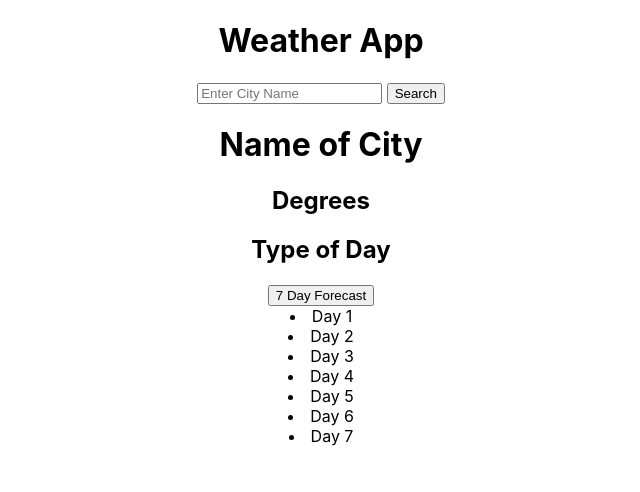
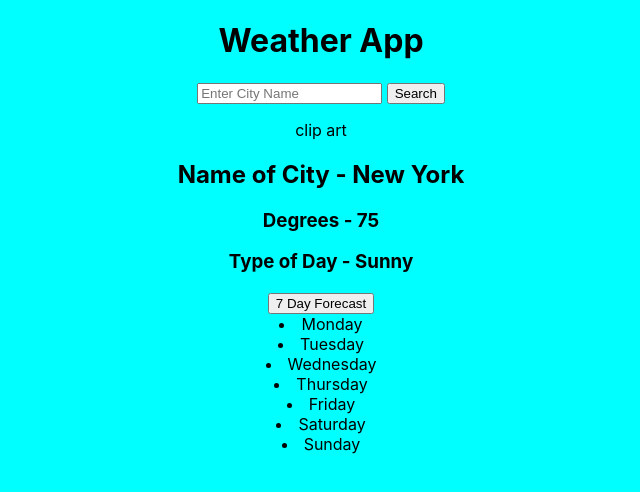
Before and after one commit to VishalGill/Weather-App, a React (Create React App) app: page / in a window 1280 px wide. Shown: the top 492 px of the page, without its empty margins (319-959 px from the left). Built offline with nearby package versions, Linux system fonts and the light colour scheme.

Commit message:
Got first part of api to work

```diff
--- a/src/App.js
+++ b/src/App.js
@@ -2,13 +2,43 @@ import './App.css';
 import Weather from './Components/Weather';
 import Header from './Components/Header';
 import Forecast from './Components/Forecast';
+import ClipArt from './Components/ClipArt';
+import { useState } from 'react';
 
 function App() {
+	const [citySearch, setCitySearch] = useState('');
+	function fetchWeather() {
+		console.log(citySearch);
+		const url = `https://dataservice.accuweather.com/locations/v1/cities/search?apikey=KCeDcnDMsYZ7FolPQ2HzCsQI9GdvxmP5&q=${citySearch}`;
+
+		fetch(url)
+			.then((res) => {
+				return res.json();
+			})
+			.then((res) => {
+				console.log(res);
+			});
+	}
+
+	function handleSubmit(event) {
+		event.preventDefault();
+		fetchWeather();
+	}
+	function handleChange(event) {
+		setCitySearch(event.target.value);
+		// console.log(event.target.value)
+	}
+
 	return (
 		<div className='App'>
-			<h1>Weather App</h1>
-			<Header />
+			<h1 className='title'>Weather App</h1>
+			<Header
+				citySearch={citySearch}
+				handleSubmit={handleSubmit}
+				handleChange={handleChange}
+			/>
 
+			<ClipArt />
 			<Weather />
 			<Forecast />
 		</div>
--- /dev/null
+++ b/src/Components/ClipArt.js
@@ -0,0 +1,11 @@
+import React from 'react';
+
+function ClipArt(props) {
+    return (
+        <div>
+            <p>clip art</p>
+        </div>
+    );
+}
+
+export default ClipArt;
--- a/src/Components/Forecast.js
+++ b/src/Components/Forecast.js
@@ -4,13 +4,13 @@ function Forecast(props) {
 	return (
 		<div>
 			<button>7 Day Forecast</button>
-			<li>Day 1</li>
-			<li>Day 2</li>
-			<li>Day 3</li>
-			<li>Day 4</li>
-			<li>Day 5</li>
-			<li>Day 6</li>
-			<li>Day 7</li>
+			<li>Monday</li>
+			<li>Tuesday</li>
+			<li>Wednesday</li>
+			<li>Thursday</li>
+			<li>Friday</li>
+			<li>Saturday</li>
+			<li>Sunday</li>
 		</div>
 	);
 }
--- a/src/Components/Header.js
+++ b/src/Components/Header.js
@@ -1,10 +1,17 @@
 import React from 'react';
 
-function Header(props) {
+function Header({ citySearch, handleSubmit, handleChange }) {
 	return (
 		<div>
-			<form>
-				<input placeholder='Enter City Name' /> <button>Search</button>
+			<form onSubmit={handleSubmit}>
+				<input
+					onChange={handleChange}
+					value={citySearch}
+					placeholder='Enter City Name'
+				/>{' '}
+				<button type='submit' className='searchButton'>
+					Search
+				</button>
 			</form>
 		</div>
 	);
--- a/src/Components/Weather.js
+++ b/src/Components/Weather.js
@@ -4,9 +4,9 @@ function Weather(props) {
     return (
         <div>
             <>
-			<h1>Name of City</h1>
-			<h2>Degrees</h2>
-			<h2>Type of Day</h2>
+			<h2>Name of City - New York</h2>
+			<h3>Degrees - 75 </h3>
+			<h3>Type of Day - Sunny</h3>
 		</>
         </div>
     );
--- a/src/index.css
+++ b/src/index.css
@@ -5,9 +5,19 @@ body {
     sans-serif;
   -webkit-font-smoothing: antialiased;
   -moz-osx-font-smoothing: grayscale;
+  background-color: aqua;
+  /* display: grid;
+  grid-template-rows: 20% 20% 20% 20% 20%;
+  grid-template-columns: 25% 25% 25% 25% 25%; */
+
 }
 
 code {
   font-family: source-code-pro, Menlo, Monaco, Consolas, 'Courier New',
     monospace;
 }
+
+/* .title {
+  grid-row: 1 / span 3;
+  grid-column: 2 / span 2;
+} */
```
